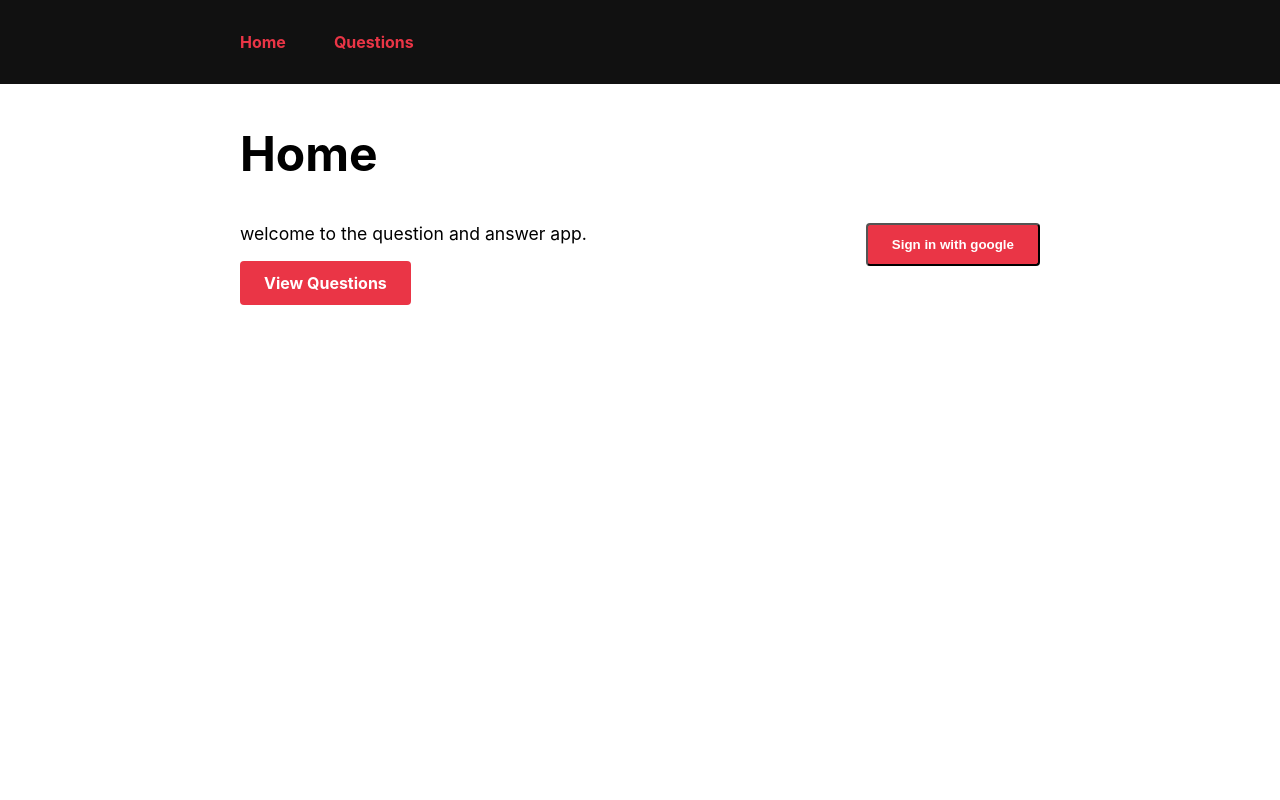
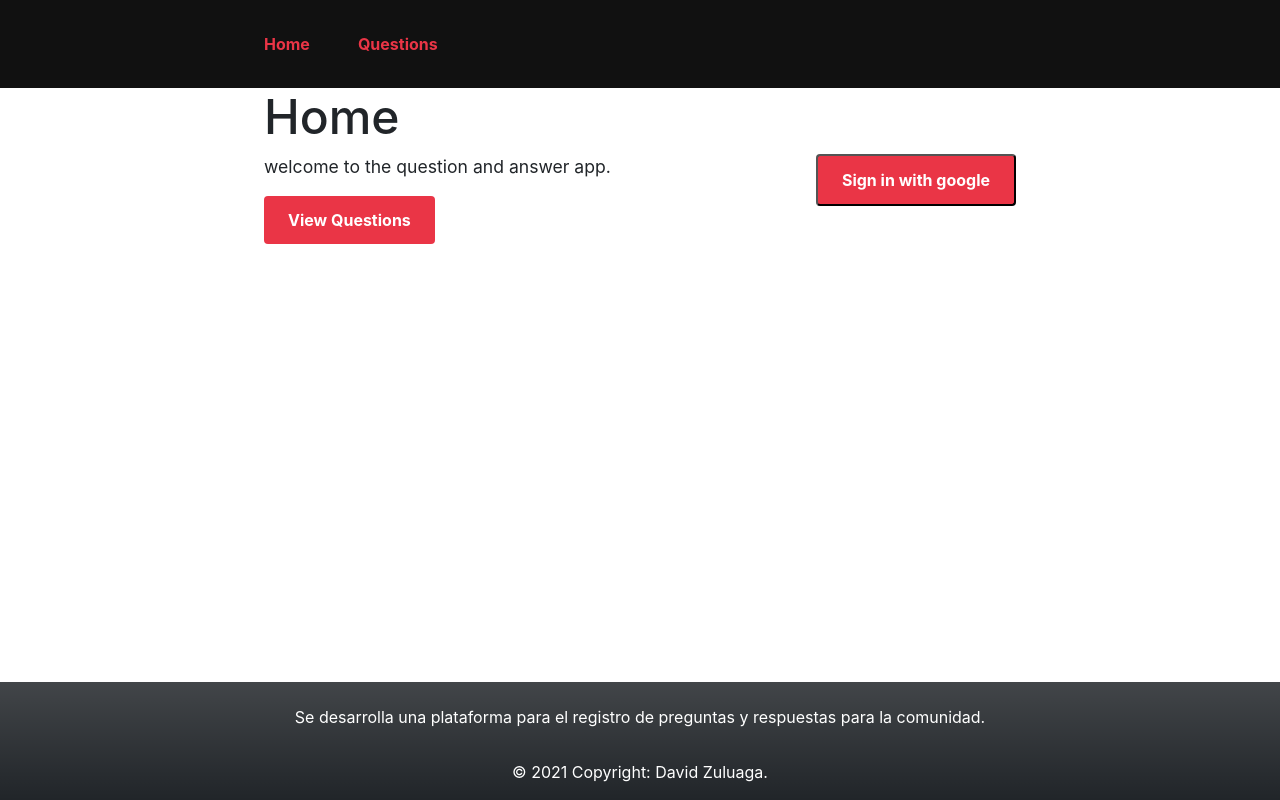
Before and after one commit to zuluroa/spring-webflux-react-firebase-heroku, a React (Create React App) app in the folder web/: page / in a window 1280 px wide. Built offline with nearby package versions, Linux system fonts and the light colour scheme; no server answers.

Commit message:
Se cumple con las caracteristica #6 dando cobertura del 100% de las directrices

```diff
--- a/web/public/index.html
+++ b/web/public/index.html
@@ -9,6 +9,12 @@
       manifest.json provides metadata used when your web app is added to the
       homescreen on Android. See https://developers.google.com/web/fundamentals/engage-and-retain/web-app-manifest/
     -->
+    <link
+      href="https://cdn.jsdelivr.net/npm/bootstrap@5.1.3/dist/css/bootstrap.min.css"
+      rel="stylesheet"
+      integrity="sha384-1BmE4kWBq78iYhFldvKuhfTAU6auU8tT94WrHftjDbrCEXSU1oBoqyl2QvZ6jIW3"
+      crossorigin="anonymous"
+    />
 	<link rel="manifest" href="%PUBLIC_URL%/manifest.json">
 	<link rel="shortcut icon" href="%PUBLIC_URL%/favicon.ico">
 	<!--
--- a/web/src/App.js
+++ b/web/src/App.js
@@ -1,4 +1,4 @@
-import React from 'react'
+import React, { Fragment } from 'react'
 import {
   BrowserRouter as Router,
   Switch,
@@ -18,6 +18,7 @@ import QuestionFormPage from './pages/QuestionFormPage'
 import AnswerFormPage from './pages/AnswerFormPage'
 import OwnerQuestionsPage from './pages/OwnerQuestionsPage'
 import { useAuthState } from "react-firebase-hooks/auth";
+import Footer from './components/Footer';
 
 firebase.initializeApp({
   apiKey: "AIzaSyCQlW-x22eqNBBVAP897ACBqBDlSi70WFE",
@@ -37,7 +38,8 @@ const App = ({ dispatch }) => {
     dispatch(login(user.email, user.uid))
   }
   return (
-    <Router>
+    <Fragment>
+      <Router>
       {user ?
         <>
           <PrivateNavbar />
@@ -67,6 +69,8 @@ const App = ({ dispatch }) => {
         </>
       }
     </Router>
+    <Footer/>
+    </Fragment>
   )
 }
 
--- /dev/null
+++ b/web/src/components/Footer.jsx
@@ -0,0 +1,21 @@
+
+import React from "react";
+
+const Footer = () => {
+    return (
+        <footer className="bg-dark text-center bg-gradient text-white fixed-bottom mt-3">
+            <div className="container p-2 pb-0">
+                <section className="mb-2">
+                    <a className="btn btn m-2"  role="button" target="_blank" style={{ color: "white" }}>
+                        Se desarrolla una plataforma para el registro de preguntas y respuestas para la comunidad.
+                    </a>
+                </section>
+            </div>
+            <div className="text-center p-2 mb-2" style={{ color: "white" }}>
+                © 2021 Copyright: David Zuluaga.
+            </div>
+        </footer>
+    );
+}
+
+export default Footer;
```
